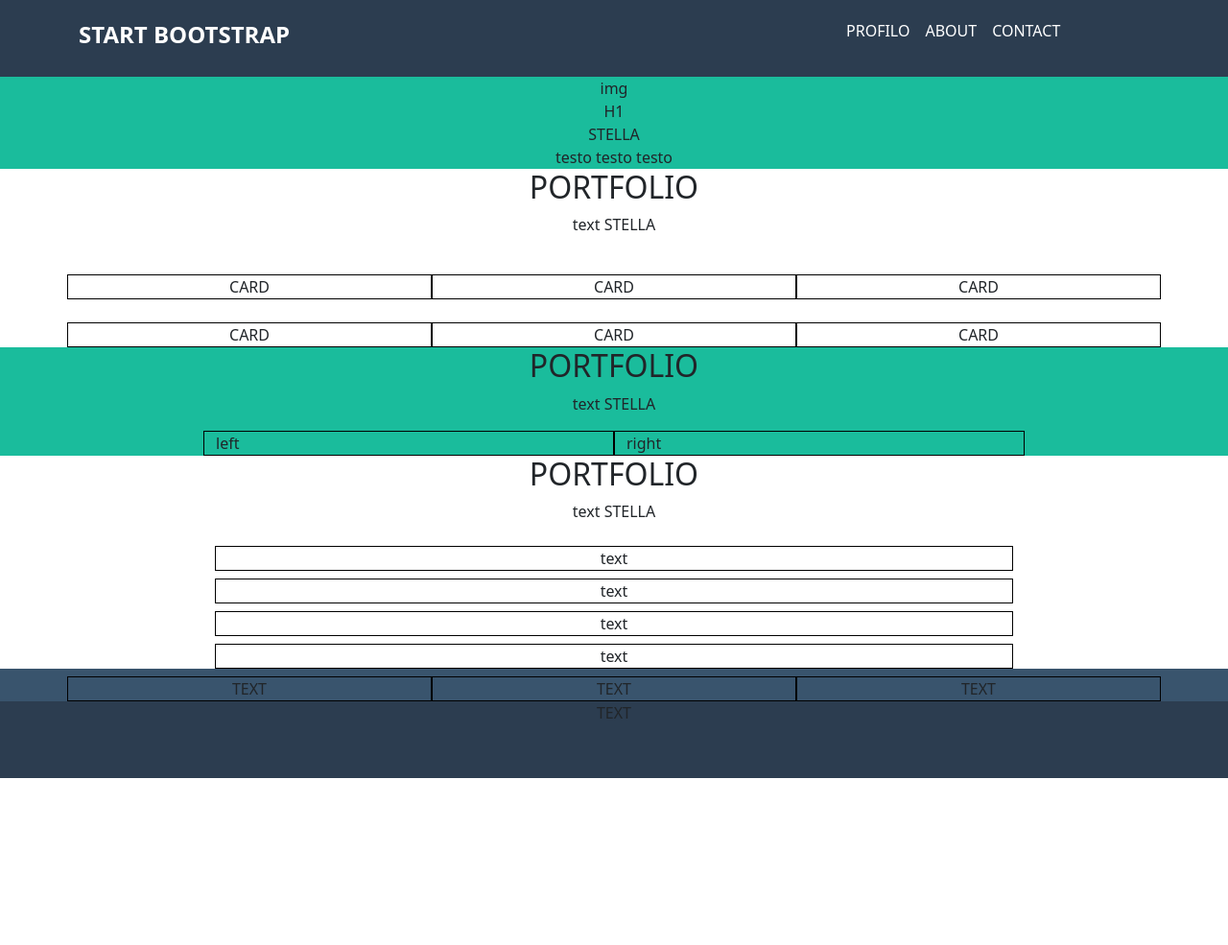
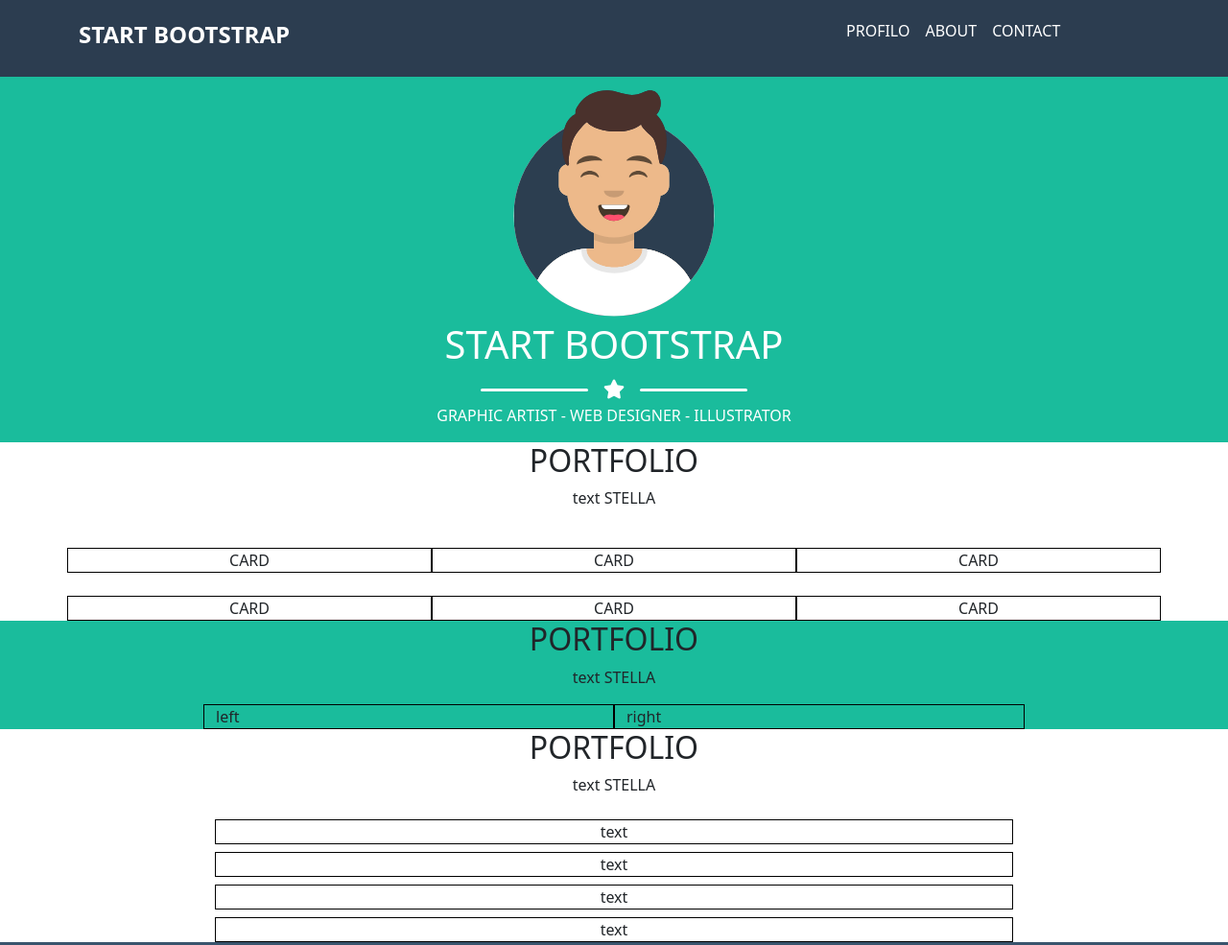
Before and after one commit to manueledigregorio/html-css-bootstrap-freelancer, a plain HTML site: page index.html in a window 1280 px wide. Shown: the top 985 px of the page at 96% size. Before the commit the page ends 811 px from the top, so only its background shows below. Drawn offline with nearby package versions, Linux system fonts and the light colour scheme.

Commit message:
[add] jumbotron

```diff
--- a/css/style.css
+++ b/css/style.css
@@ -24,8 +24,30 @@ ul li{
   background-color: white;
 }
 
+/****JUMBOTRON****/
+
 .jumbotron{
   background-color: #1ABC9C;
+  color: white;
+}
+
+.avatar{
+  height: 255px;
+  width: 230px;
+}
+
+.left ,
+.right
+{
+  height: 3px;
+  background-color: white;
+  width: 10%;
+  align-self: center;
+  border-radius: 3px;
+}
+
+.center{
+  font-size: 20px;
 }
 
 .about-us{
--- a/index.html
+++ b/index.html
@@ -34,10 +34,20 @@
     <div class="jumbotron">
       <div class="container text-center ">
         <div class="row flex-column ">
-          <div class="col">img</div>
-          <div class="col">H1</div>
-          <div class="col">STELLA</div>
-          <div class="col"> testo testo testo</div>
+          <div class="col">
+            <img class="avatar" src="img 2/avatar.svg" alt="">
+          </div>
+          <div class=" col">
+            <h1>START BOOTSTRAP</h1>
+          </div>
+          <div class="col  d-flex justify-content-center  ">
+            <div class="left"></div>
+            <div class="center px-3 "> <i class="fa-solid fa-star"></i></div>
+            <div class="right"></div>
+          </div>
+          <div class="col">
+            <p>GRAPHIC ARTIST - WEB DESIGNER - ILLUSTRATOR</p>
+          </div>
         </div>
       </div>
     </div>
```
